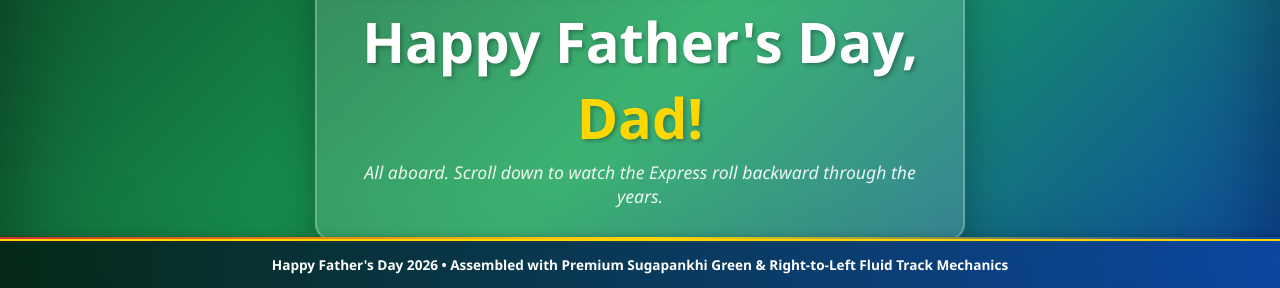
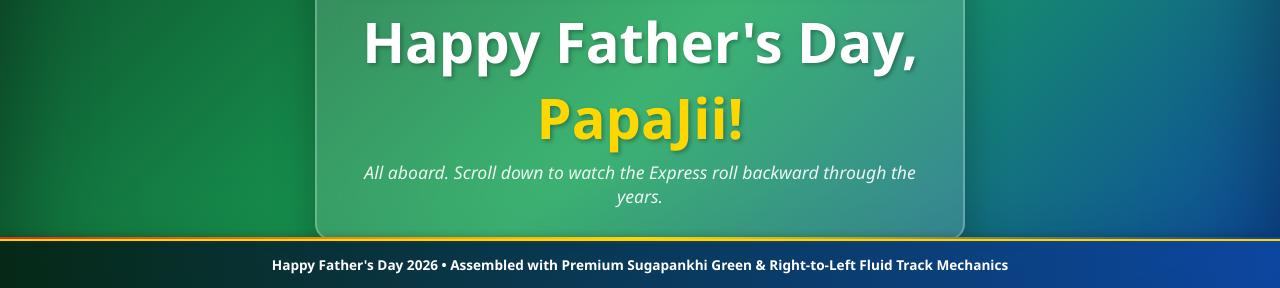
Before and after one commit to Rudra-Science/FathersDay, a plain HTML site: page index.html in a window 1280 px wide. Shown: the part 512-800 px from the top of the page. Drawn offline with Linux system fonts and the light colour scheme.

Commit message:
Update index.html

```diff
--- a/index.html
+++ b/index.html
@@ -664,7 +664,7 @@
         <div class="container">
             <div class="hero-card">
                 <img src="new/DSC_0058.JPG" alt="image">
-                <h1 class="hero-title">Happy Father's Day, <span>Dad!</span></h1>
+                <h1 class="hero-title">Happy Father's Day, <span>PapaJii!</span></h1>
                 <p style="color: rgba(255,255,255,0.9); font-size: 1.1rem; font-style: italic;">All aboard. Scroll down to watch the Express roll backward through the years.</p>
             </div>
         </div>
```
